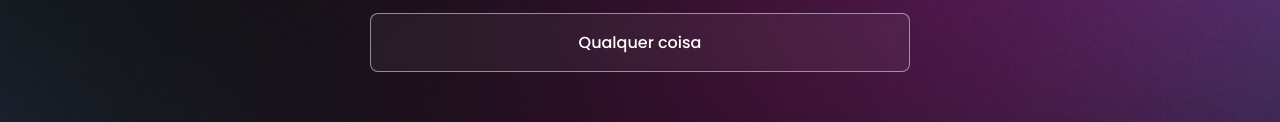
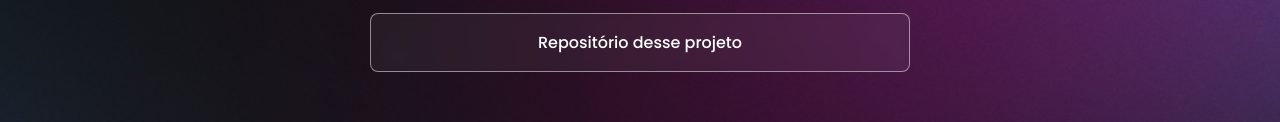
Before and after one commit to LuizSanti/luizlinks, a plain HTML site: page index.html in a window 1280 px wide. Shown: the part 523-645 px from the top of the page. Drawn offline with nearby package versions, Linux system fonts and the light colour scheme.

Commit message:
change last li

```diff
--- a/index.html
+++ b/index.html
@@ -34,7 +34,7 @@
                 <a href="https://github.com/LuizSanti/doces-da-evelly" target="_blank">Veja meu melhor projeto</a>
             </li>
             <li>
-                <a href="a" target="_blank">Qualquer coisa</a>
+                <a href="https://github.com/LuizSanti/luizlinks" target="_blank">Repositório desse projeto</a>
             </li>
         </ul>
 
```
